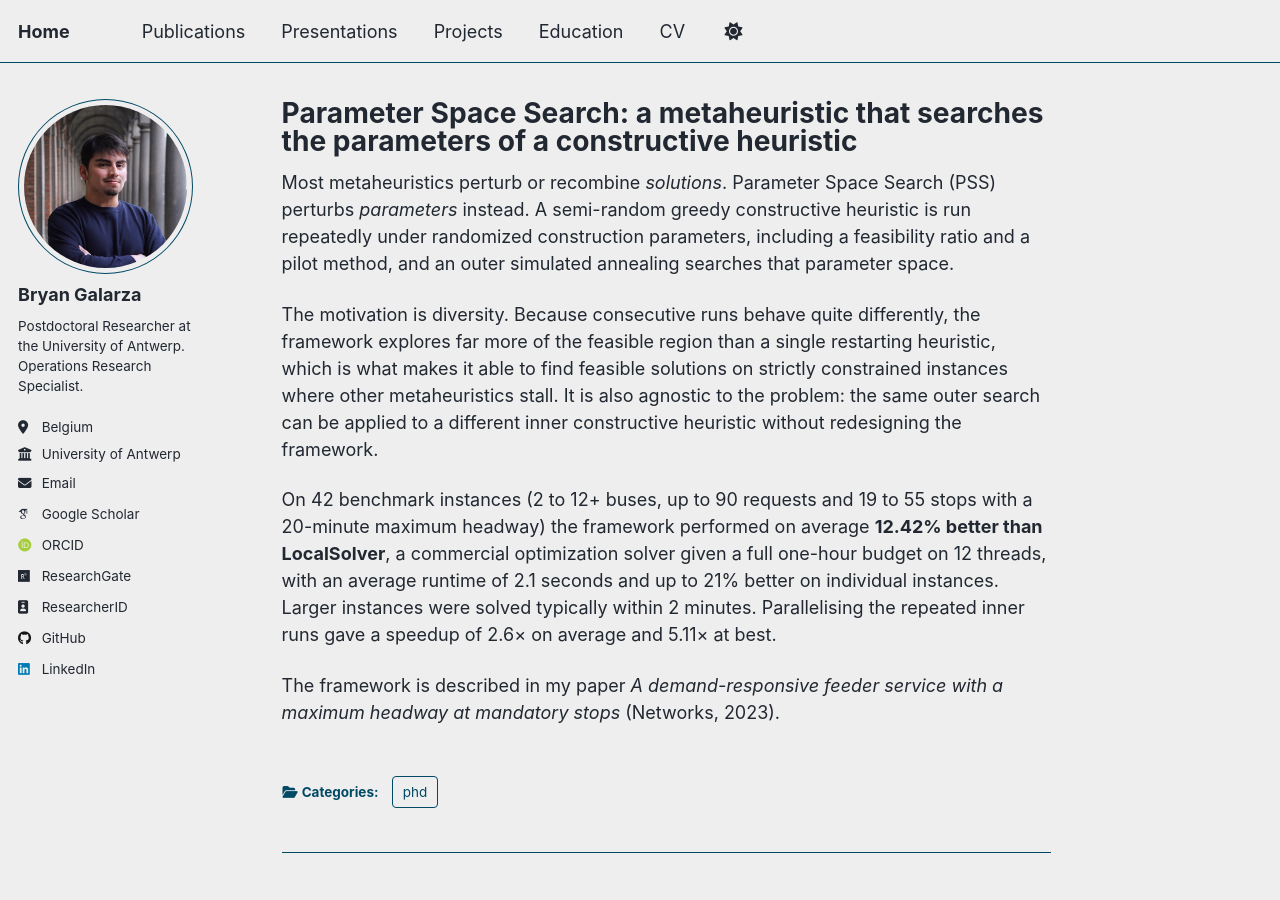
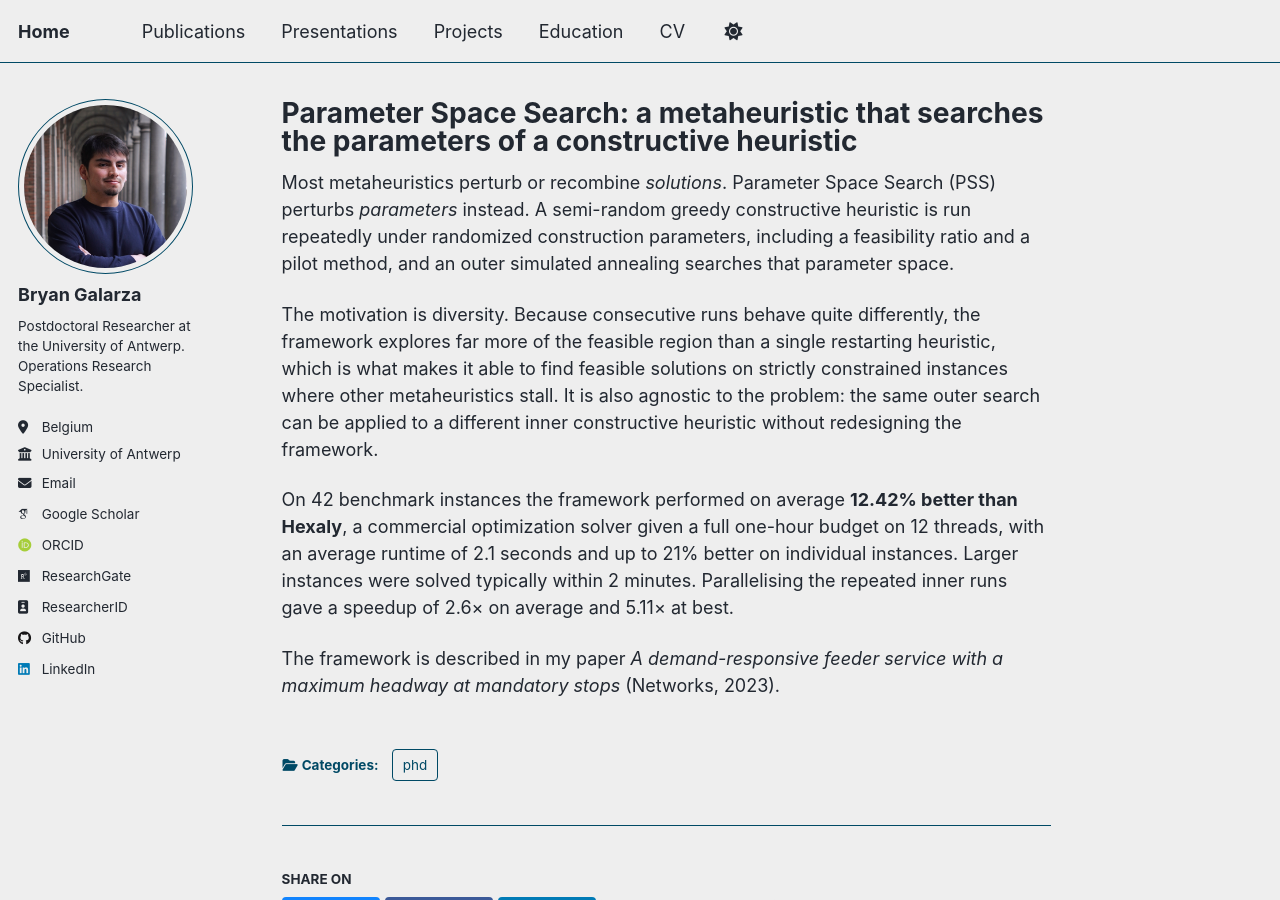
Before and after one commit to BryanG13/bryang13.github.io, a Jekyll site: the page built from _portfolio/parameter-space-search.md, in a window 1280 px wide and 900 px high. Built offline with Jekyll 4.4.1, drawn with Linux system fonts in a browser that asks for light colours; some web fonts are replaced; a script that is not in the unit is left out.

Commit message:
small change

```diff
--- a/_portfolio/parameter-space-search.md
+++ b/_portfolio/parameter-space-search.md
@@ -19,6 +19,6 @@ Most metaheuristics perturb or recombine *solutions*. Parameter Space Search (PS
 
 The motivation is diversity. Because consecutive runs behave quite differently, the framework explores far more of the feasible region than a single restarting heuristic, which is what makes it able to find feasible solutions on strictly constrained instances where other metaheuristics stall. It is also agnostic to the problem: the same outer search can be applied to a different inner constructive heuristic without redesigning the framework.
 
-On 42 benchmark instances (2 to 12+ buses, up to 90 requests and 19 to 55 stops with a 20-minute maximum headway) the framework performed on average **12.42% better than LocalSolver**, a commercial optimization solver given a full one-hour budget on 12 threads, with an average runtime of 2.1 seconds and up to 21% better on individual instances. Larger instances were solved typically within 2 minutes. Parallelising the repeated inner runs gave a speedup of 2.6× on average and 5.11× at best.
+On 42 benchmark instances the framework performed on average **12.42% better than Hexaly**, a commercial optimization solver given a full one-hour budget on 12 threads, with an average runtime of 2.1 seconds and up to 21% better on individual instances. Larger instances were solved typically within 2 minutes. Parallelising the repeated inner runs gave a speedup of 2.6× on average and 5.11× at best.
 
 The framework is described in my paper *A demand-responsive feeder service with a maximum headway at mandatory stops* (Networks, 2023).
```
